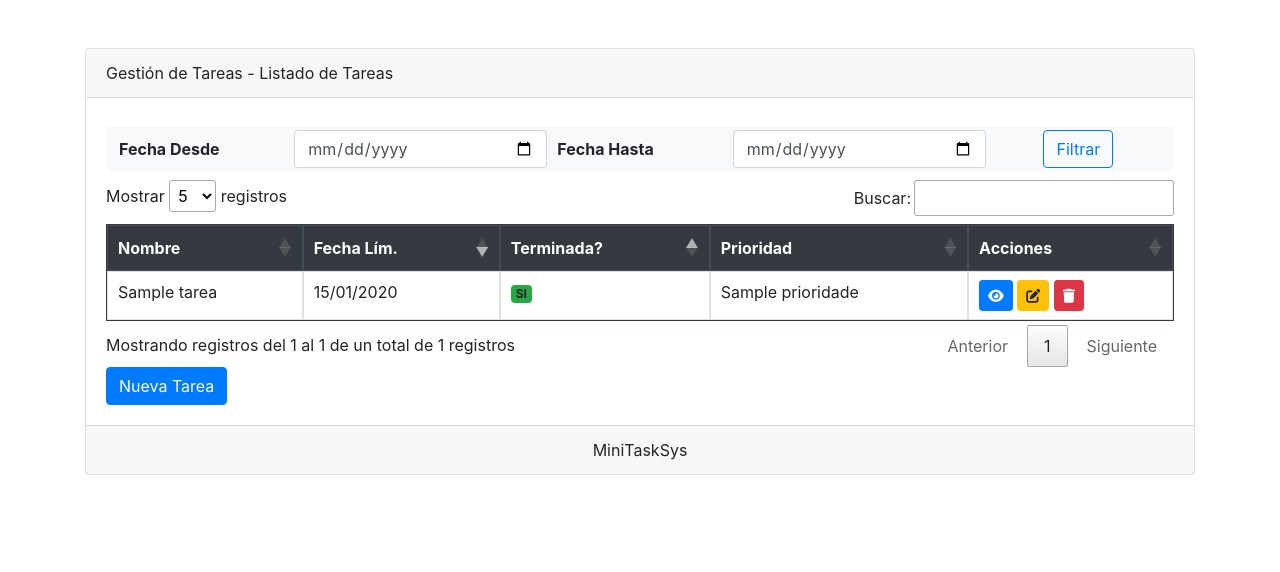
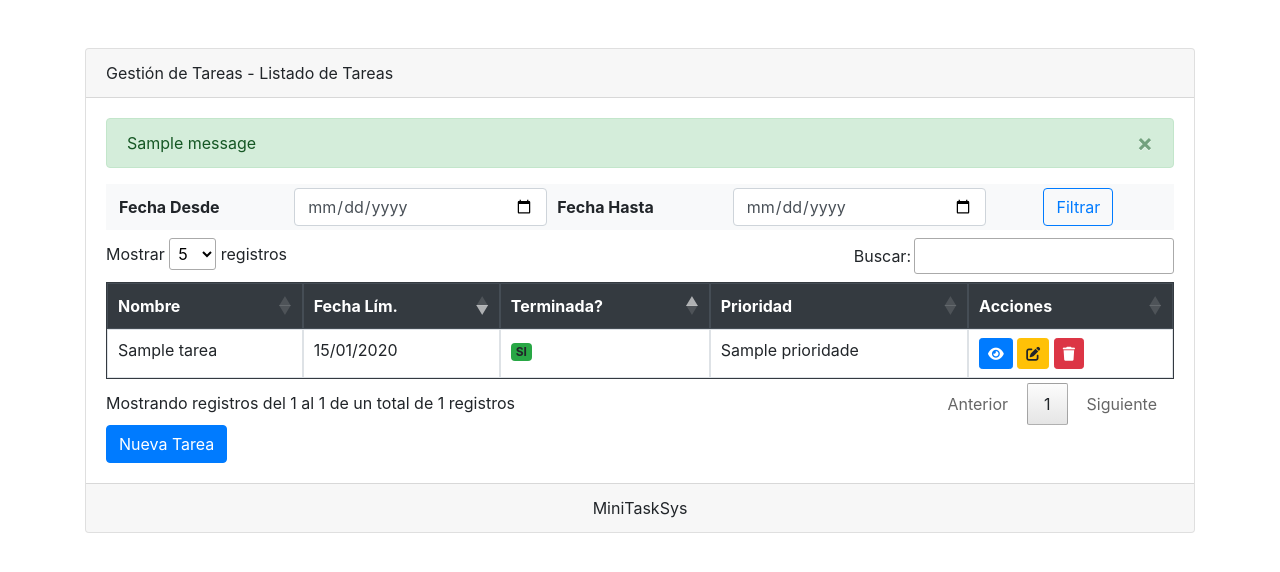
Before and after one commit to jorferr89/minitasksys, a Django app: page /tareas/ in a window 1280 px wide. Shown: the part 56-628 px from the top of the page. Run offline with Django 4.2, Linux system fonts and the light colour scheme; a user stored in the database is signed in; tables that the repository leaves empty hold one stand-in row (values such as "Sample post"); one stand-in notice (Sample message) is shown; some libraries are stand-ins or nearby versions.

Commit message:
mensajes satisfactorios

```diff
--- a/apps/tareas/templates/listar.html
+++ b/apps/tareas/templates/listar.html
@@ -3,6 +3,17 @@
 
 
 {% block content %}
+
+    {% if messages %}
+        {% for message in messages %}
+            <div class="alert alert-success alert-dismissible fade show" role="alert">
+                {{ message }}
+                <button type="button" class="close" data-dismiss="alert" aria-label="Close">
+                  <span aria-hidden="true">&times;</span>
+                </button>
+            </div>
+        {% endfor %}
+    {% endif %}
 
     <form class="bg-light" method="GET">
         <div class="form-row align-items-center mx-2 my-2">
--- a/apps/tareas/views.py
+++ b/apps/tareas/views.py
@@ -6,6 +6,7 @@ from django.urls import reverse_lazy
 from django.contrib.auth.mixins import LoginRequiredMixin, UserPassesTestMixin
 from django.shortcuts import redirect
 from datetime import datetime, timedelta
+from django.contrib.messages.views import SuccessMessageMixin
 
 # Create your views here.
 
@@ -37,11 +38,12 @@ class TareasListView(ListView):
         context['end_date'] = self.request.GET.get('end_date')
         return context
 
-class TareaCreateView(CreateView):
+class TareaCreateView(SuccessMessageMixin, CreateView):
     model = Tarea
     form_class = TareaForm
     template_name = 'formulario.html'
     success_url = reverse_lazy('tareas:tareas_listar')
+    success_message = 'Tarea Creada'
 
     def form_valid(self, form):
         form.instance.usuario = self.request.user
@@ -52,11 +54,12 @@ class TareaCreateView(CreateView):
         context['title'] = 'Crear Tarea'
         return context
 
-class TareaUpdateView(UserPassesTestMixin, UpdateView):
+class TareaUpdateView(SuccessMessageMixin, UserPassesTestMixin, UpdateView):
     model = Tarea
     form_class = TareaForm
     template_name = 'formulario.html'
     success_url = reverse_lazy('tareas:tareas_listar')
+    success_message = 'Tarea Modificada'
 
     def test_func(self):
         tarea = self.get_object()
@@ -74,10 +77,11 @@ class TareaUpdateView(UserPassesTestMixin, UpdateView):
         context['title'] = 'Editar Tarea'
         return context
 
-class TareaDeleteView(UserPassesTestMixin, DeleteView):
+class TareaDeleteView(SuccessMessageMixin, UserPassesTestMixin, DeleteView):
     model = Tarea
     template_name = 'eliminar.html'
     success_url = reverse_lazy('tareas:tareas_listar')
+    success_message = 'Tarea Eliminada'
 
     def test_func(self):
         tarea = self.get_object()
@@ -91,11 +95,12 @@ class TareaDeleteView(UserPassesTestMixin, DeleteView):
         context['title'] = 'Eliminar Tarea'
         return context
 
-class TareaTerminarView(UserPassesTestMixin, UpdateView):
+class TareaTerminarView(SuccessMessageMixin, UserPassesTestMixin, UpdateView):
     model = Tarea
     template_name = 'ver.html'
     fields = []
     success_url = reverse_lazy('tareas:tareas_listar')
+    success_message = 'Tarea Terminada'
 
     def test_func(self):
         tarea = self.get_object()
```
